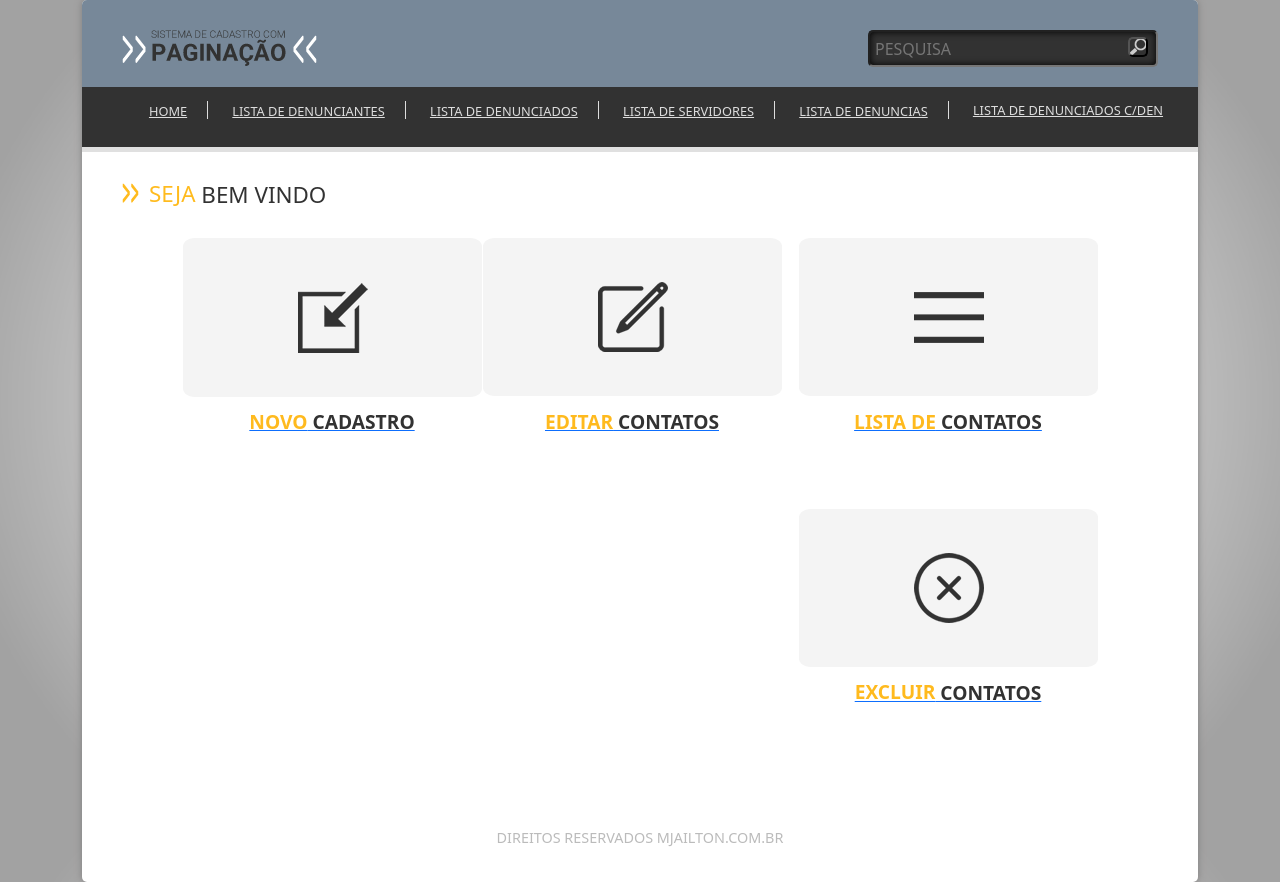
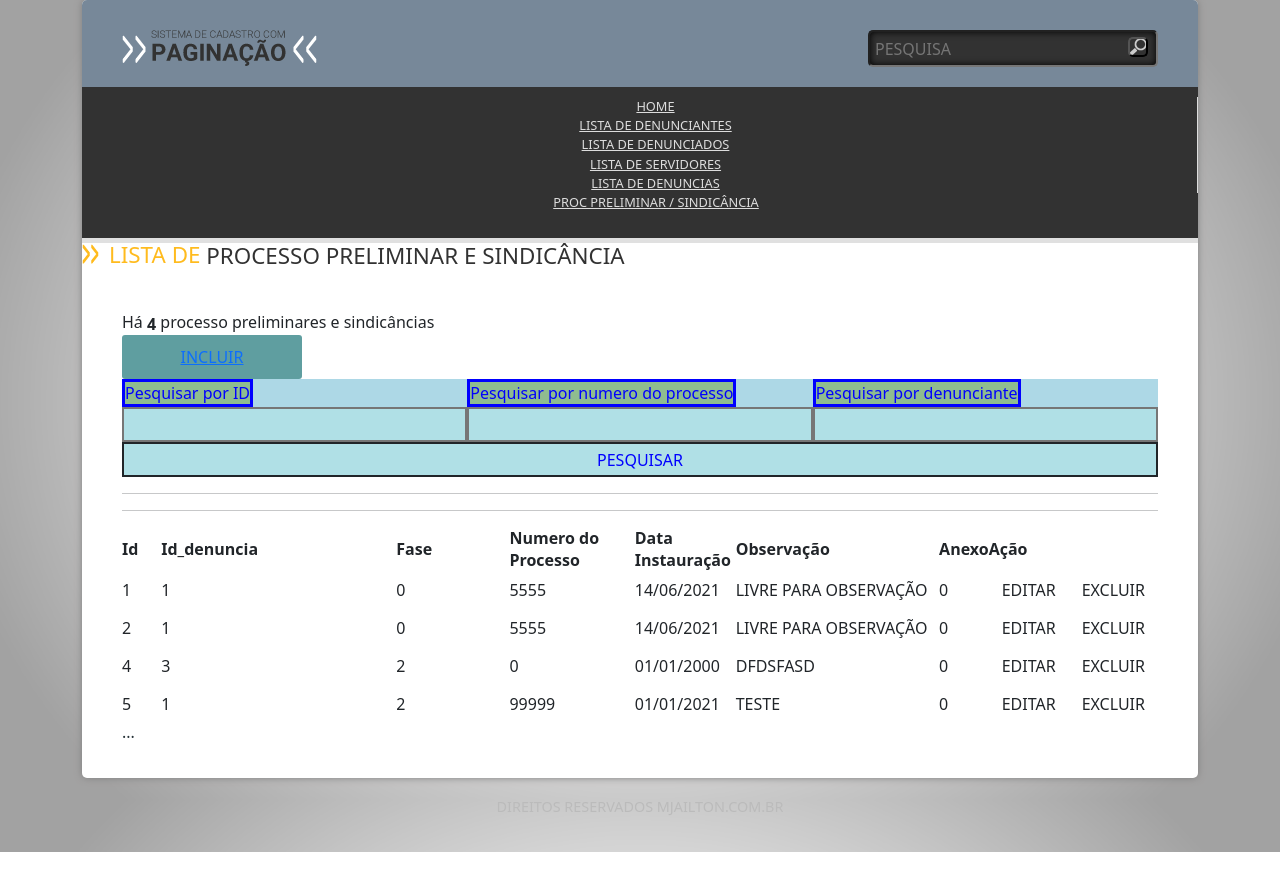
Before and after one commit to valdemirBarbosa/gps, a PHP site: page /gps/ppSindicancia/ in a window 1280 px wide. After the commit the page ends 852 px from the top, so only its background shows below. Run offline with PHP 8.4, Linux system fonts and the light colour scheme; data comes from the database, SQL or seed files in the repository.

Commit message:
Atualização 15/06/2021 BD e códigos

```diff
--- /dev/null
+++ b/app/controllers/PpSindicanciaController.php
@@ -0,0 +1,68 @@
+<?php
+/*
+echo "<pre>";
+echo "data entrada ".$data_entrada;
+echo "</pre>";
+exit;
+*/
+namespace app\controllers;
+
+use app\core\Controller;
+use app\models\Denuncia_Model;
+use app\models\Denunciado_Model;
+use app\models\Denunciante_Model;
+use app\models\PpSindicancia_Model;
+
+class PpSindicanciaController extends Controller{
+
+   public function index(){
+        $ppSind = new PpSindicancia_Model();
+
+        $dados["ppSind"] = $ppSind->lista();
+        $dados["view"] = "ppSindicancia/Index";
+        $this->load("template", $dados);
+    }
+
+//Função para salvar e direcionar ou para Editar ou para Incluir
+    public function Salvar(){
+     $ppSind = new PpSindicancia_Model();
+
+     $id = addslashes($_POST['txt_id']);
+     $id_denuncia = addslashes($_POST['txt_id_denuncia']);
+     $fase = addslashes($_POST['txt_fase']);
+     $numero_processo = addslashes($_POST['txt_numero_processo']);
+     $data_instauracao = addslashes($_POST['txt_data_instauracao']);
+     $observacao = addslashes($_POST['txt_observacao']);
+
+//Verifica se será postado o "id" se sim será Edição, senão inclusão
+     if($id){
+          $ppSind->Editar($id, $id_denuncia, $fase, $numero_processo, $data_instauracao, $observacao);
+
+     }else{
+          $ppSind->Incluir($id_denuncia, $fase, $numero_processo, $data_instauracao, $observacao);
+
+          echo "<script> Document.alert('Denúncia  já existe, não pode mais cadastrar'); </script> ";
+     }
+          header("Location:" . URL_BASE . "ppSindicancia/lista");
+   }
+
+//Incluir novo processo de sindicância
+     public function Novo(){
+          $dados["view"] = "ppSindicancia/Incluir";
+          $this->load("template", $dados);
+     }
+
+     public function Edit($id){
+          $pps = new PpSindicancia_Model();
+          $dados["pp"] = $pps->getId($id);
+          $dados["view"] = "ppSindicancia/Editar";
+          $this->load("template", $dados);
+     }
+
+     public function Excluir($id){
+          $pps = new PpSindicancia_Model();
+          $dados["ppSind"] = $pps->getId($id);
+          $pps->Deletar($id);
+          header("Location:" . URL_BASE . "ppSindicancia/");
+  }
+}
--- /dev/null
+++ b/app/models/PpSindicancia_Model.php
@@ -0,0 +1,56 @@
+<?php
+namespace app\models;
+use app\core\Model;
+
+class PpSindicancia_Model extends Model{
+
+    public function __construct() {
+        parent::__construct();
+    }
+
+    public function lista(){
+        $sql = "SELECT * FROM pp_sindicancia";
+        $qry = $this->db->query($sql);
+        return $qry->fetchAll(\PDO::FETCH_OBJ);
+    }
+
+// Pegar os dados da tabela pp_sindicancia e disponibilizar para os Métodos Editar e Excluir
+    public function getId($id){
+        $qry = array();
+        $sql = "SELECT * FROM pp_sindicancia WHERE id = ".$id;
+        $qry = $this->db->query($sql);
+        return $qry->fetchAll(\PDO::FETCH_OBJ);
+    }
+
+//Inserir dados na tabela de sindicância
+    public function Incluir($id_denuncia, $fase, $numero_processo, $data_instauracao, $observacao){
+        $sql = "INSERT INTO pp_sindicancia SET id_denuncia = :id_denuncia, fase = :fase, numero_processo = :numero_processo, data_instauracao = :data_instauracao, observacao = :observacao";
+        $sql = $this->db->prepare($sql);
+        $sql->bindValue(":id_denuncia", $id_denuncia);
+        $sql->bindValue(":fase", $fase);
+        $sql->bindValue(":numero_processo", $numero_processo);
+        $sql->bindValue(":data_instauracao", $data_instauracao);
+        $sql->bindValue(":observacao", $observacao);
+        $sql->execute();
+    }
+
+//Editar, alterar dados na tabela de sindicância
+    public function Editar($id, $id_denuncia, $fase, $numero_processo, $data_instauracao, $observacao){
+        $sql = "UPDATE pp_sindicancia SET id_denuncia = :id_denuncia, fase = :fase, numero_processo = :numero_processo, data_instauracao = :data_instauracao, observacao = :observacao WHERE id = :id";
+        $sql = $this->db->prepare($sql);
+        $sql->bindValue(":id_denuncia", $id_denuncia);
+        $sql->bindValue(":fase", $fase);
+        $sql->bindValue(":numero_processo", $numero_processo);
+        $sql->bindValue(":data_instauracao", $data_instauracao);
+        $sql->bindValue(":observacao", $observacao);
+        $sql->bindValue(":id", $id);
+        $sql->execute();
+    }
+
+    public function Deletar($id){
+            $sql = "DELETE FROM pp_sindicancia WHERE id = :id";
+            $sql = $this->db->prepare($sql);
+            $sql->bindValue(":id", $id);
+            $sql->execute();
+    }
+}
--- a/app/views/cabecalho.php
+++ b/app/views/cabecalho.php
@@ -15,7 +15,7 @@
 		<li><a href="<?php echo URL_BASE . "denunciado" ?>" >Lista de denunciados</a></li>
 		<li><a href="<?php echo URL_BASE . "servidor" ?>" >Lista de servidores</a></li>
 		<li><a href="<?php echo URL_BASE . "denuncia" ?>" >Lista de denuncias</a></li>
-		<li><a href="<?php echo URL_BASE . "denuncia/denunciados" ?>" >Lista de denunciados c/den</a></li>
+		<li><a href="<?php echo URL_BASE . "ppSindicancia/" ?>" >Proc Preliminar / Sindicância</a></li>
 
 	</ul>
 </nav>
--- /dev/null
+++ b/app/views/ppSindicancia/Index.php
@@ -0,0 +1,84 @@
+<div="base-home">
+	<h1 class="titulo"><span class="cor">Lista de</span> Processo Preliminar e Sindicância</h1>
+<div class="base-home">
+<!--
+	<script type="text/javascript" src="<?php //echo URL_BASE.'assets\js\script.js' ?>"> </script>
+!-->
+	<span class="qtde">Há <b><?php echo count($ppSind) ?></b> processo preliminares e sindicâncias</span>
+	<div class="btn-inc"><a href="<?php echo URL_BASE . "PpSindicancia/Novo" ?>" >INCLUIR </a></div>
+
+<!-- Incluindo um formulário de pesquisa de denuncia !-->
+	<form class="form-pesquisa" method="post" action="<?php echo URL_BASE ."denuncia/Pesquisar/"?>">
+	   <table>
+		<tr>
+		   <td width="10%">
+			<label>Pesquisar por ID</label>
+			<input name="id_denuncia" type="number">
+               </td>
+
+		   <td width="20%">
+			<label>Pesquisar por numero do processo</label>
+			<input name="numero_processo" type="text">
+               </td>
+
+		   <td width="20%">
+			<label>Pesquisar por denunciante</label>
+			<input name="nome_denunciante" type="text">
+               </td>
+	     </tr>
+
+		  <tr><td colspan="5">
+		  		<input type="submit" value="Pesquisar" class="btn-dark">
+			</td>
+		  </tr>
+        </table>
+      </form>
+
+
+	<div>
+
+		<table class="table-responsive-lg">
+			<tr>
+				<th width="5%">Id</th>
+				<th width="30%">Id_denuncia</th>
+				<th width="15%">Fase</th>
+				<th width="15%">Numero do Processo</td>
+				<th width="10%">Data Instauração </th>
+				<th width="25%">Observação</th>
+				<th width="25%">Anexo</th>
+				<th align="center" colspan="2">Ação</th>
+			</tr>
+	<?php
+	  foreach($ppSind as $ps){
+	?>
+			<tr>
+				<td><?php echo $ps->id ?> </td>
+				<td><?php echo $ps->id_denuncia ?> </td>
+				<td><?php echo $ps->fase  ?> </td>
+				<td><?php echo $ps->numero_processo ?> </td>
+				<td><?php echo date('d/m/Y', strtotime($ps->data_instauracao)) ?> </td>
+				<td><?php echo $ps->observacao  ?> </td>
+				<td><?php echo $ps->anexo ?> </td>
+
+				<td>
+					<a href="<?php echo URL_BASE ."PpSindicancia/Edit/".$ps->id ?>" class="btn">Editar</a>
+
+				</td>
+
+				<td>
+					<a href="<?php echo URL_BASE ."PpSindicancia/Excluir/".$ps->id ?>" class="btn">Excluir</a>
+
+				</td>
+			</tr>
+	<?php } ?>
+
+			<hr/><hr/>
+		</table>
+	</div>
+		<p>...</P>
+</div>
+</div>
+</div>
+
+</body>
+</html>
--- a/assets/css/style.css
+++ b/assets/css/style.css
@@ -135,7 +135,7 @@ ul ,li{list-style:none;}
 	text-align:center;
 }
 .menu li{
-	display:inline;
+	display:block;
 	font-size:.8em;
 	text-transform:uppercase;
 	border-right:solid 1px #ddd;
```
Also changed, not shown: SGDBgps.sql (+58 -10 lines), app/views/ppSindicancia/Editar.php (added, +41 -0 lines), app/views/ppSindicancia/Incluir.php (added, +41 -0 lines).
